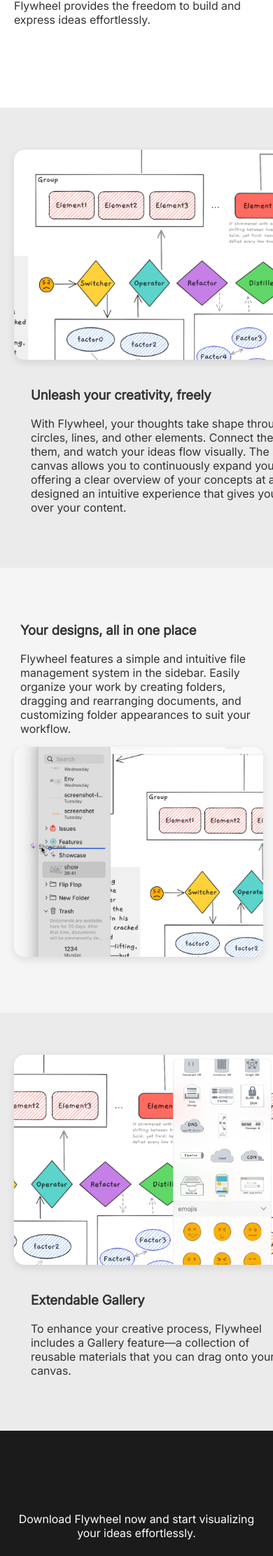
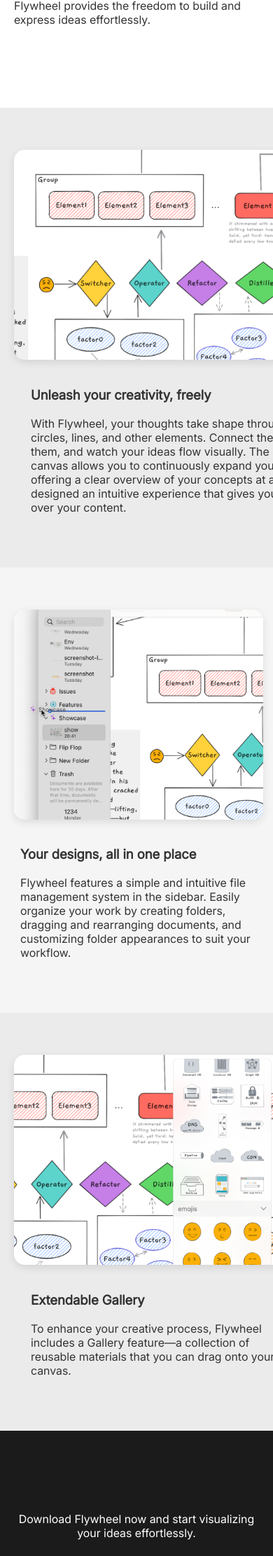
Before and after one commit to flywheelapp/website, a Jekyll site: the page built from index.html, in a window 390 px wide. Shown: the part 1120-3343 px from the top of the page at 70% size. Built offline with Jekyll 4.4.1, drawn with Linux system fonts in a browser that asks for light colours; grey boxes are pictures that could not be loaded.

Commit message:
Update index.html

```diff
--- a/index.html
+++ b/index.html
@@ -53,7 +53,7 @@ title: Flywheel - The Unlimited Canvas for Your Ideas
     </div>
   </div>
   <div class="container">
-    <div class="feature" style="display: flex; text-align: left;">
+    <div class="feature text-above-image" style="display: flex; text-align: left;">
       <div style="margin-left: 9px;">
         <h3>Your designs, all in one place</h3>
         <p>Flywheel features a simple and intuitive file management system in the sidebar. Easily organize your work by creating folders, dragging and rearranging documents, and customizing folder appearances to suit your workflow.</p>
@@ -125,5 +125,8 @@ title: Flywheel - The Unlimited Canvas for Your Ideas
     align-items: center;
     max-width: 500px;
   }
-}
+
+  .features .container .feature.text-above-image {
+    flex-direction: column-reverse;
+  }
 </style>
```
